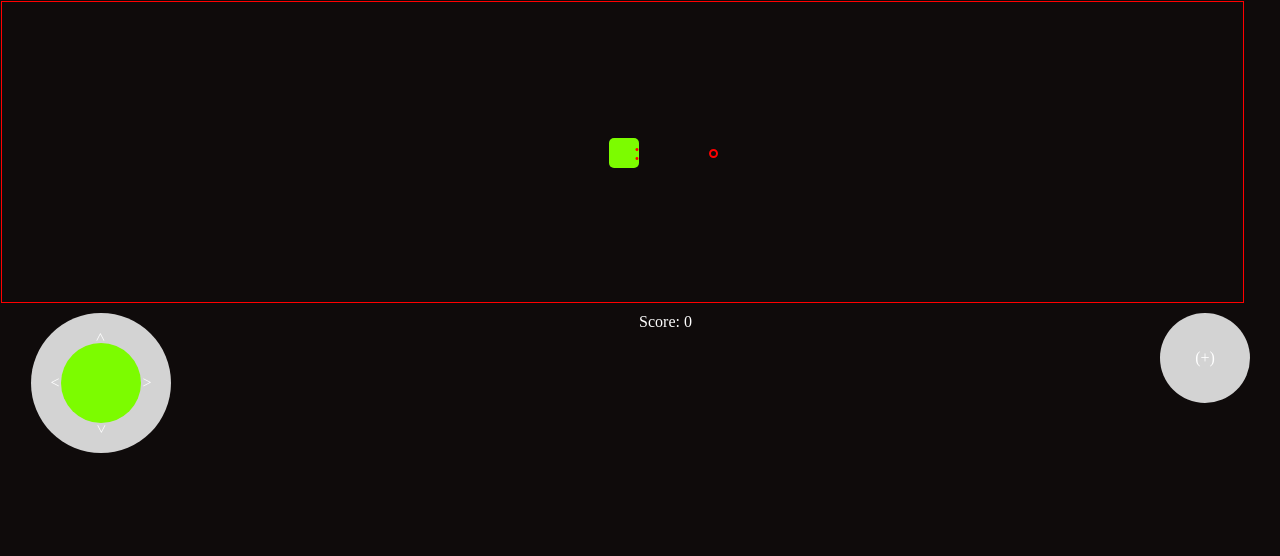
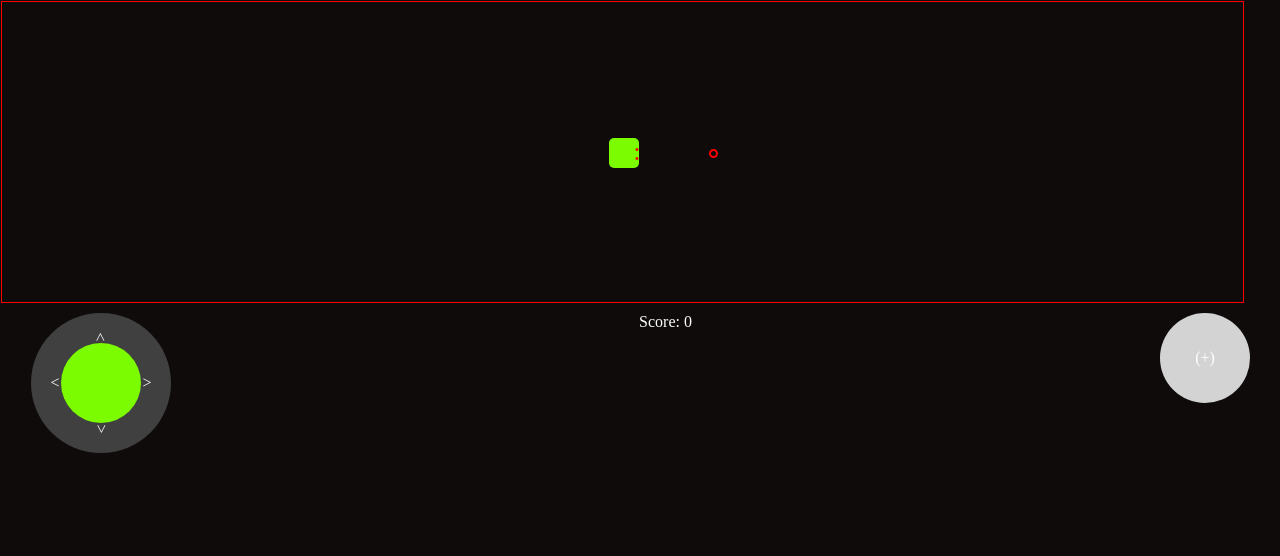
Before and after one commit to Mark1789/physics2_v2, a plain HTML site: page index.html in a window 1280 px wide. Drawn offline with Linux system fonts and the light colour scheme.

Commit message:
Update physic2.css
- change color fon circle

```diff
--- a/physic2.css
+++ b/physic2.css
@@ -48,7 +48,7 @@ body {
   align-items: center;
   width: 140px;
   height: 140px;
-  background: lightgray;
+  background: #404040;
   border-radius: 50%;
 }
 table {
```
